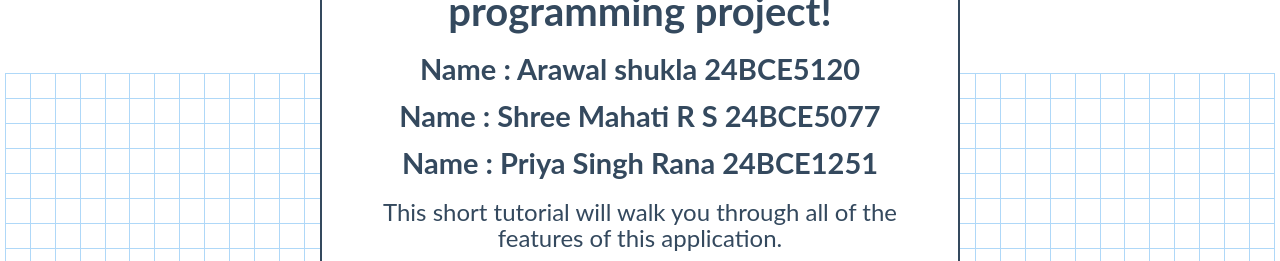
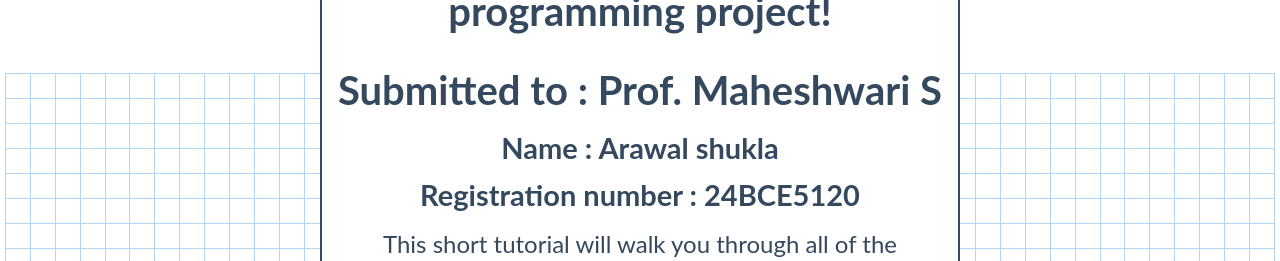
Before and after one commit to Arawal123/Web-programming-project, a website with bundled scripts: page index.html in a window 1280 px wide. Shown: the part 207-468 px from the top of the page. Built offline with nearby package versions, Linux system fonts and the light colour scheme.

Commit message:
Update index.html

```diff
--- a/index.html
+++ b/index.html
@@ -59,9 +59,9 @@
    </div>
     <div id="tutorial">
       <h3>Pathfinding Visualizer - web programming project!</h3>
-      <h4>Name : Arawal shukla 24BCE5120</h4>
-      <h4>Name : Shree Mahati R S 24BCE5077</h4>
-      <h4>Name : Priya Singh Rana 24BCE1251</h4>
+      <h3>Submitted to : Prof. Maheshwari S</h3>
+      <h4>Name : Arawal shukla</h4>
+      <h4>Registration number : 24BCE5120</h4>
       <h6>This short tutorial will walk you through all of the features of this application.</h6>
       <p>If you want to dive right in, feel free to press the "Skip Tutorial" button below. Otherwise, press "Next"!</p>
       <div id="tutorialCounter">1/9</div>
```
